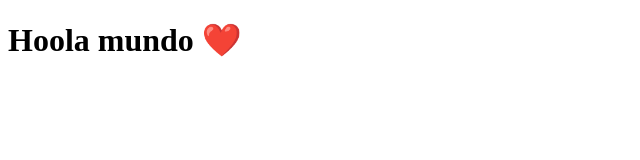
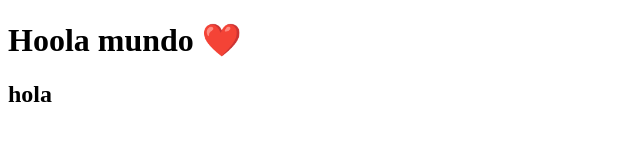
Before and after one commit to Jppisco/eliminar-por-favor, a plain HTML site: page carperta-prueba/holamundo.html in a window 1280 px wide. Shown: the full height of the page, 0-640 px from the left. Drawn offline with Linux system fonts and the light colour scheme.

Commit message:
agregue un h2

```diff
--- a/carperta-prueba/holamundo.html
+++ b/carperta-prueba/holamundo.html
@@ -8,5 +8,6 @@
 </head>
 <body>
     <h1>Hoola mundo ❤️</h1>
+    <h2>hola</h2>
 </body>
 </html>
```
